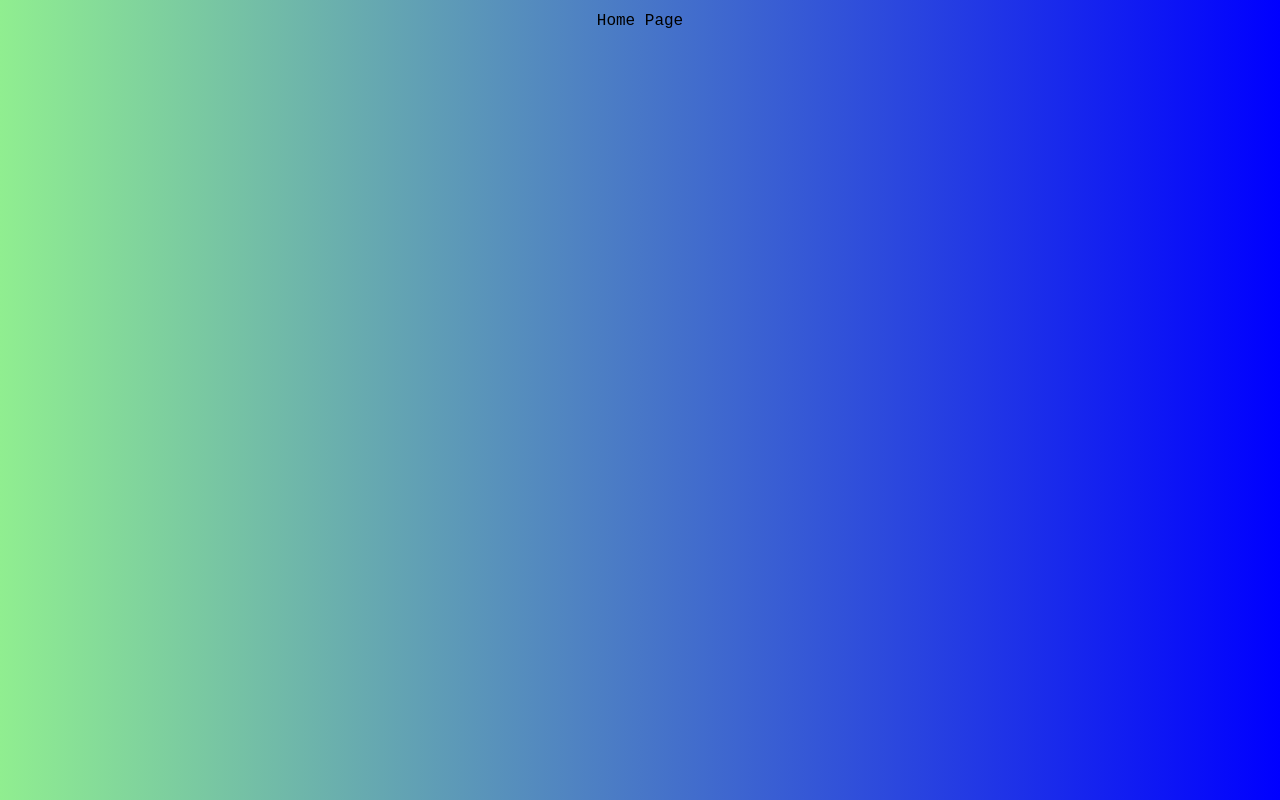
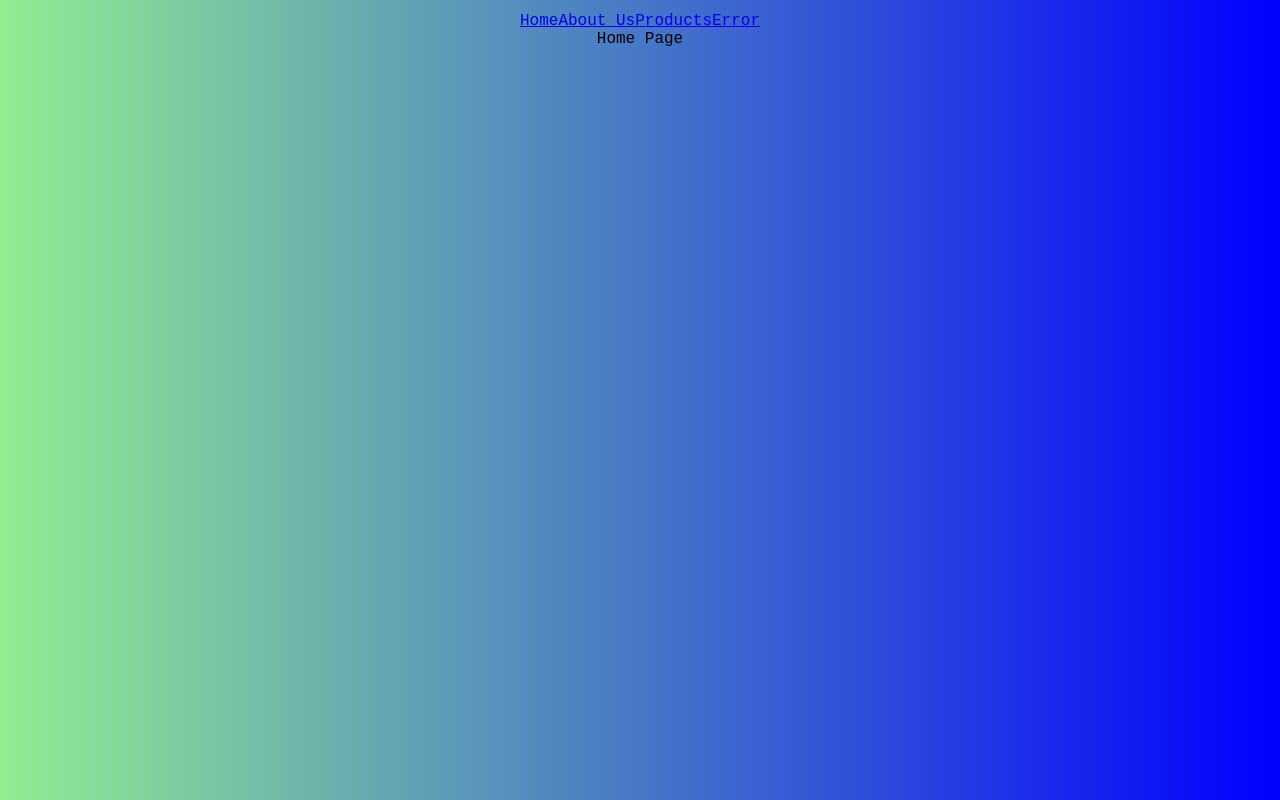
Before and after one commit to Legendary-Folah/rrd, a React (Create React App) app: page / in a window 1280 px wide. Built offline with nearby package versions, Linux system fonts and the light colour scheme.

Commit message:
oh well...

```diff
--- a/src/Components/Home.js
+++ b/src/Components/Home.js
@@ -3,10 +3,15 @@ import NavBar from "./NavBar"
 
 const Home = () => {
     return (
+        <>
+        <NavBar />
+
         <section className="section">
             <div>Home Page</div>
             <Outlet />
         </section>
+        </>
+
     )
 }
 
```
